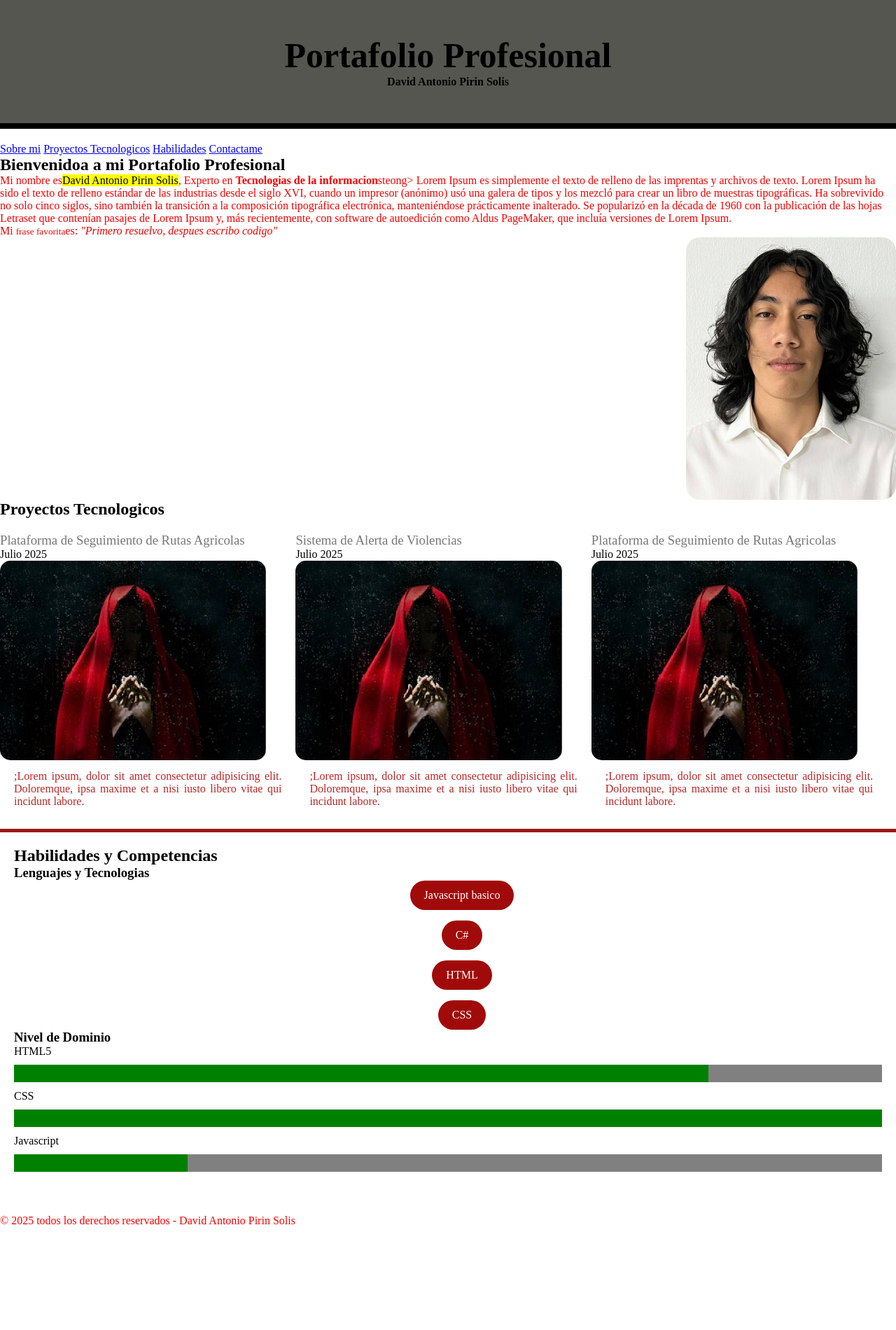
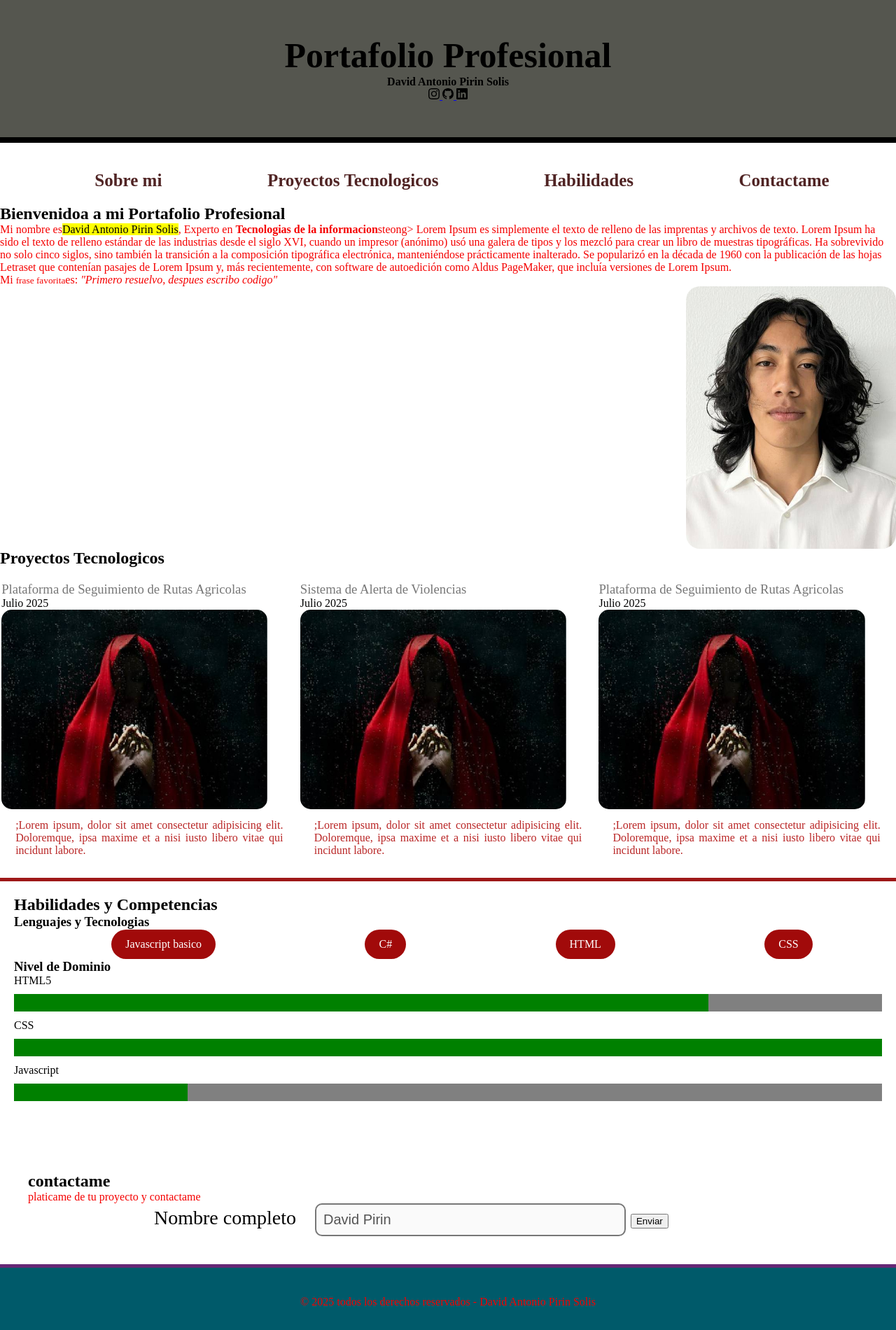
Before and after one commit to mr-clown123/portafolio-dpirin, a plain HTML site: page index.html in a window 1280 px wide. Shown: the whole page at 70% size. Before the commit the page ends 1753 px from the top, so only its background shows below. Drawn offline with Linux system fonts and the light colour scheme; a web font is replaced by a local one.

Commit message:
practica 4

```diff
--- a/css/main.css
+++ b/css/main.css
@@ -3,6 +3,8 @@
 * {
     margin: auto;
 }
+
+body {}
 
 header {
     background: #3b3c34dd;
@@ -27,6 +29,33 @@ p {
     font-family: "Fontdiner Swanky", serif;
 }
 
+.bi {
+    color: #000000;
+}
+
+#menu-principal {
+    list-style-type: none;
+    display: flex;
+}
+
+nav {
+    overflow: hidden;
+    padding: 20px;
+}
+
+#menu-principal a {
+    text-decoration: none;
+    color: #502424;
+    font-size: 25px;
+    font-weight: bolder;
+    padding: 8px;
+}
+
+#menu-principal a:hover {
+    color: #662776;
+    background-color: #9e1818;
+}
+
 #foto-perfil {
     width: 300px;
     border-radius: 20px;
@@ -48,9 +77,11 @@ section {
     text-align: center;
 }
 
+#lista-proyectos {
+    display: flex;
+}
+
 .proyecto {
-    float: left;
-
     width: 33%;
     margin-top: 20px;
 }
@@ -71,7 +102,8 @@ section {
     color: #777777;
     font-weight: lighter;
 }
-#habilidades{
+
+#habilidades {
     overflow: hidden;
     margin-top: 20px;
     padding: 20px;
@@ -79,23 +111,56 @@ section {
     margin-bottom: 30px;
 
 }
-progress{
+
+progress {
     width: 100%;
     height: 25px;
     border-radius: 5px;
     margin: 10px 0;
-    color:#000000
+    color: #000000
 }
-.lista-tecnologias{
+
+.lista-tecnologias {
     list-style: none;
-    display: grid;
+    display: flex;
     margin-left: 0;
-    gap:15px;
+    gap: 15px;
 }
-.lista-tecnologias li{
+
+.lista-tecnologias li {
     background-color: #a10a0a;
-    color:#ffffff;
-    padding:12px 20px;
+    color: #ffffff;
+    padding: 12px 20px;
     border-radius: 25px;
     text-align: center;
 }
+
+#contacto {
+    padding: 40px;
+}
+
+.campos {
+    width: 70%;
+    clear: both;
+    font-size: 28px;
+}
+
+.campos label {
+    padding-right: 20px;
+}
+
+.campos input {
+    padding: 10px;
+    border: solid 2px #777777;
+    width: 50%;
+    font-size: 20px;
+    border-radius: 10px;
+}
+
+footer {
+    overflow: hidden;
+    padding: 40px 0;
+    background-color: #005a6a;
+    text-align: center;
+    border-top: solid 5px #662776;
+}
--- a/index.html
+++ b/index.html
@@ -11,13 +11,38 @@
     <header><!--Encabezado en la pagina web-->
         <h1>Portafolio Profesional</h1>
         <h4>David Antonio Pirin Solis</h4>
+        <aside>
+            <a href="https://www.instagram.com/david_pirin?igsh=Y3I0Z294ZWZucXJv" class="redes">
+                <svg xmlns="http://www.w3.org/2000/svg" width="16" height="16" fill="currentColor"
+                    class="bi bi-instagram" viewBox="0 0 16 16">
+                    <path
+                        d="M8 0C5.829 0 5.556.01 4.703.048 3.85.088 3.269.222 2.76.42a3.9 3.9 0 0 0-1.417.923A3.9 3.9 0 0 0 .42 2.76C.222 3.268.087 3.85.048 4.7.01 5.555 0 5.827 0 8.001c0 2.172.01 2.444.048 3.297.04.852.174 1.433.372 1.942.205.526.478.972.923 1.417.444.445.89.719 1.416.923.51.198 1.09.333 1.942.372C5.555 15.99 5.827 16 8 16s2.444-.01 3.298-.048c.851-.04 1.434-.174 1.943-.372a3.9 3.9 0 0 0 1.416-.923c.445-.445.718-.891.923-1.417.197-.509.332-1.09.372-1.942C15.99 10.445 16 10.173 16 8s-.01-2.445-.048-3.299c-.04-.851-.175-1.433-.372-1.941a3.9 3.9 0 0 0-.923-1.417A3.9 3.9 0 0 0 13.24.42c-.51-.198-1.092-.333-1.943-.372C10.443.01 10.172 0 7.998 0zm-.717 1.442h.718c2.136 0 2.389.007 3.232.046.78.035 1.204.166 1.486.275.373.145.64.319.92.599s.453.546.598.92c.11.281.24.705.275 1.485.039.843.047 1.096.047 3.231s-.008 2.389-.047 3.232c-.035.78-.166 1.203-.275 1.485a2.5 2.5 0 0 1-.599.919c-.28.28-.546.453-.92.598-.28.11-.704.24-1.485.276-.843.038-1.096.047-3.232.047s-2.39-.009-3.233-.047c-.78-.036-1.203-.166-1.485-.276a2.5 2.5 0 0 1-.92-.598 2.5 2.5 0 0 1-.6-.92c-.109-.281-.24-.705-.275-1.485-.038-.843-.046-1.096-.046-3.233s.008-2.388.046-3.231c.036-.78.166-1.204.276-1.486.145-.373.319-.64.599-.92s.546-.453.92-.598c.282-.11.705-.24 1.485-.276.738-.034 1.024-.044 2.515-.045zm4.988 1.328a.96.96 0 1 0 0 1.92.96.96 0 0 0 0-1.92m-4.27 1.122a4.109 4.109 0 1 0 0 8.217 4.109 4.109 0 0 0 0-8.217m0 1.441a2.667 2.667 0 1 1 0 5.334 2.667 2.667 0 0 1 0-5.334" />
+                </svg>
+            </a>
+
+            <a href="https://github.com/mr-clown123" class="redes">
+                <svg xmlns="http://www.w3.org/2000/svg" width="16" height="16" fill="currentColor" class="bi bi-github"
+                    viewBox="0 0 16 16">
+                    <path
+                        d="M8 0C3.58 0 0 3.58 0 8c0 3.54 2.29 6.53 5.47 7.59.4.07.55-.17.55-.38 0-.19-.01-.82-.01-1.49-2.01.37-2.53-.49-2.69-.94-.09-.23-.48-.94-.82-1.13-.28-.15-.68-.52-.01-.53.63-.01 1.08.58 1.23.82.72 1.21 1.87.87 2.33.66.07-.52.28-.87.51-1.07-1.78-.2-3.64-.89-3.64-3.95 0-.87.31-1.59.82-2.15-.08-.2-.36-1.02.08-2.12 0 0 .67-.21 2.2.82.64-.18 1.32-.27 2-.27s1.36.09 2 .27c1.53-1.04 2.2-.82 2.2-.82.44 1.1.16 1.92.08 2.12.51.56.82 1.27.82 2.15 0 3.07-1.87 3.75-3.65 3.95.29.25.54.73.54 1.48 0 1.07-.01 1.93-.01 2.2 0 .21.15.46.55.38A8.01 8.01 0 0 0 16 8c0-4.42-3.58-8-8-8" />
+                </svg>
+            </a>
+            <a href="#" class="redes">
+                <svg xmlns="http://www.w3.org/2000/svg" width="16" height="16" fill="currentColor"
+                    class="bi bi-linkedin" viewBox="0 0 16 16">
+                    <path
+                        d="M0 1.146C0 .513.526 0 1.175 0h13.65C15.474 0 16 .513 16 1.146v13.708c0 .633-.526 1.146-1.175 1.146H1.175C.526 16 0 15.487 0 14.854zm4.943 12.248V6.169H2.542v7.225zm-1.2-8.212c.837 0 1.358-.554 1.358-1.248-.015-.709-.52-1.248-1.342-1.248S2.4 3.226 2.4 3.934c0 .694.521 1.248 1.327 1.248zm4.908 8.212V9.359c0-.216.016-.432.08-.586.173-.431.568-.878 1.232-.878.869 0 1.216.662 1.216 1.634v3.865h2.401V9.25c0-2.22-1.184-3.252-2.764-3.252-1.274 0-1.845.7-2.165 1.193v.025h-.016l.016-.025V6.169h-2.4c.03.678 0 7.225 0 7.225z" />
+                </svg>
+            </a>
+        </aside>
     </header>
     <!--Menu De Navegacion-->
     <nav>
-        <a href="#">Sobre mi</a>
-        <a href="#proyectos">Proyectos Tecnologicos</a>
-        <a href="#habilidades">Habilidades</a>
-        <a href="#">Contactame</a>
+        <ul id="menu-principal">
+            <li> <a href="#">Sobre mi</a>
+            <li> <a href="#proyectos">Proyectos Tecnologicos</a>
+            <li> <a href="#habilidades">Habilidades</a>
+            <li> <a href="#">Contactame</a>
     </nav>
     <!--Contenido Principal-->
     <main>
@@ -37,25 +62,29 @@
         </section>
         <section id="proyectos">
             <h2>Proyectos Tecnologicos</h2>
+            <div id="lista-proyectos">
                 <article class="proyecto">
                     <h3>Plataforma de Seguimiento de Rutas Agricolas</h3>
                     <time datetime="2025-07">Julio 2025</time>
                     <img src="images/Proyecto nuevo.jpg" />
-                <p>;Lorem ipsum, dolor sit amet consectetur adipisicing elit. Doloremque, ipsa maxime et a nisi iusto
+                    <p>;Lorem ipsum, dolor sit amet consectetur adipisicing elit. Doloremque, ipsa maxime et a nisi
+                        iusto
                         libero vitae qui incidunt labore.</p>
                 </article>
                 <article class="proyecto">
                     <h3>Sistema de Alerta de Violencias</h3>
                     <time datetime="2025-07">Julio 2025</time>
                     <img src="images/Proyecto nuevo.jpg" />
-                <p>;Lorem ipsum, dolor sit amet consectetur adipisicing elit. Doloremque, ipsa maxime et a nisi iusto
+                    <p>;Lorem ipsum, dolor sit amet consectetur adipisicing elit. Doloremque, ipsa maxime et a nisi
+                        iusto
                         libero vitae qui incidunt labore.</p>
                 </article>
                 <article class="proyecto">
                     <h3>Plataforma de Seguimiento de Rutas Agricolas</h3>
                     <time datetime="2025-07">Julio 2025</time>
                     <img src="images/Proyecto nuevo.jpg" />
-                <p>;Lorem ipsum, dolor sit amet consectetur adipisicing elit. Doloremque, ipsa maxime et a nisi iusto
+                    <p>;Lorem ipsum, dolor sit amet consectetur adipisicing elit. Doloremque, ipsa maxime et a nisi
+                        iusto
                         libero vitae qui incidunt labore.</p>
                 </article>
         </section>
@@ -82,6 +111,17 @@
                 <progress max="100" value="20">20%</progress>
             </div>
         </section>
+        <section id="contacto">
+            <h2>contactame</h2>
+            <p>platicame de tu proyecto y contactame </p>
+            <form>
+                <div class="campos">
+                <label>Nombre completo</label>
+                <input type="text" value="David Pirin" name="nombre" placeholder="Nombre completo" disabled/>
+                <button>Enviar</button>
+                </div>
+            </form>
+        </section>
     </main>
     <footer>
         <p>&copy; 2025 todos los derechos reservados - David Antonio Pirin Solis</p>
```
Lines whose indentation alone changed are shown as unchanged.
